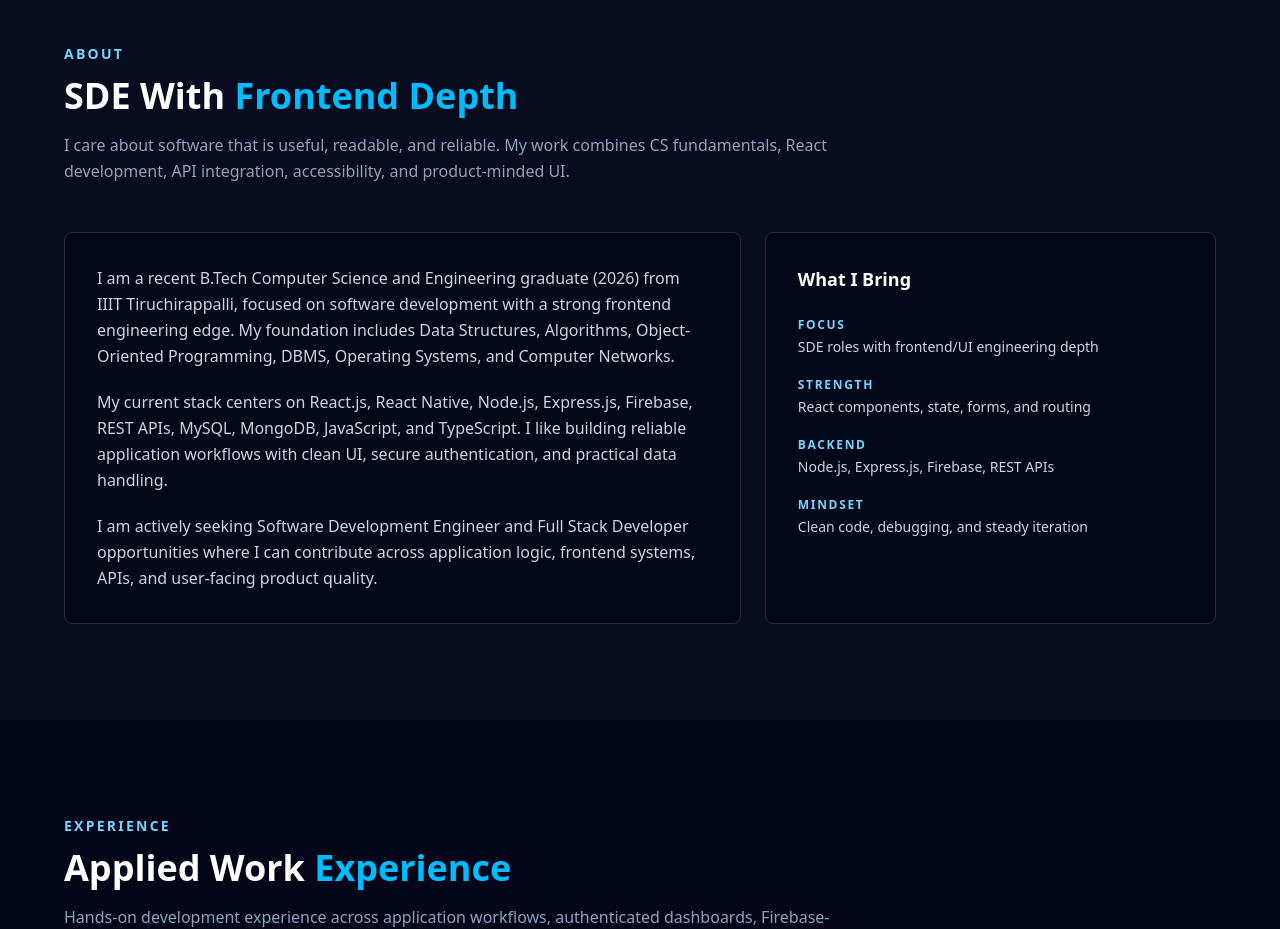
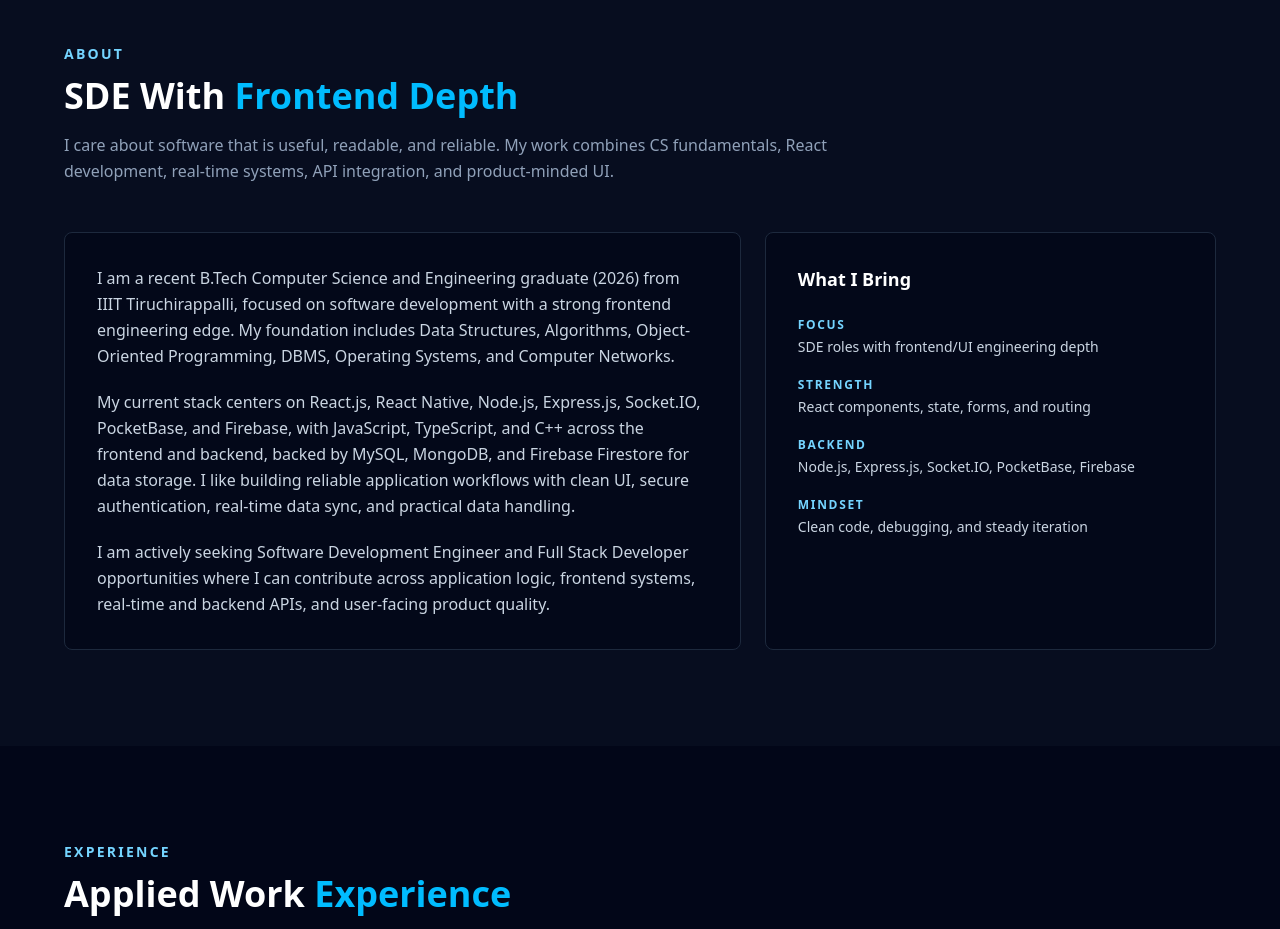
Before and after one commit to rajnish-012/MyPortfolio, a React (Vite) app: page / in a window 1280 px wide. Shown: the part 860-1789 px from the top of the page. Built offline with nearby package versions, Linux system fonts and the light colour scheme.

Commit message:
Revise About component details and tech stack
Updated the description and current stack in the About component to include real-time systems and Socket.IO.

```diff
--- a/src/components/About.jsx
+++ b/src/components/About.jsx
@@ -10,7 +10,7 @@ const About = () => {
             eyebrow="About"
             title="SDE With"
             accent="Frontend Depth"
-            description="I care about software that is useful, readable, and reliable. My work combines CS fundamentals, React development, API integration, accessibility, and product-minded UI."
+            description="I care about software that is useful, readable, and reliable. My work combines CS fundamentals, React development, real-time systems, API integration, and product-minded UI."
           />
         </AnimatedSection>
 
@@ -30,16 +30,19 @@ const About = () => {
 
               <p>
                 My current stack centers on React.js, React Native, Node.js,
-                Express.js, Firebase, REST APIs, MySQL, MongoDB, JavaScript, and
-                TypeScript. I like building reliable application workflows with
-                clean UI, secure authentication, and practical data handling.
+                Express.js, Socket.IO, PocketBase, and Firebase, with
+                JavaScript, TypeScript, and C++ across the frontend and
+                backend, backed by MySQL, MongoDB, and Firebase Firestore for
+                data storage. I like building reliable application workflows
+                with clean UI, secure authentication, real-time data sync, and
+                practical data handling.
               </p>
 
               <p>
                 I am actively seeking Software Development Engineer and Full
                 Stack Developer opportunities where I can contribute across
-                application logic, frontend systems, APIs, and user-facing
-                product quality.
+                application logic, frontend systems, real-time and backend
+                APIs, and user-facing product quality.
               </p>
             </div>
           </div>
@@ -50,7 +53,7 @@ const About = () => {
               {[
                 ["Focus", "SDE roles with frontend/UI engineering depth"],
                 ["Strength", "React components, state, forms, and routing"],
-                ["Backend", "Node.js, Express.js, Firebase, REST APIs"],
+                ["Backend", "Node.js, Express.js, Socket.IO, PocketBase, Firebase"],
                 ["Mindset", "Clean code, debugging, and steady iteration"],
               ].map(([label, value]) => (
                 <div key={label}>
```
